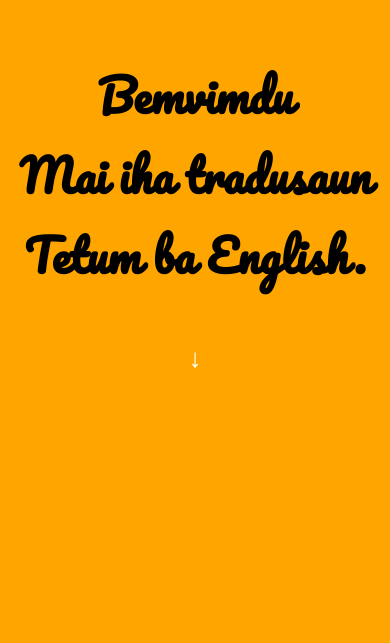
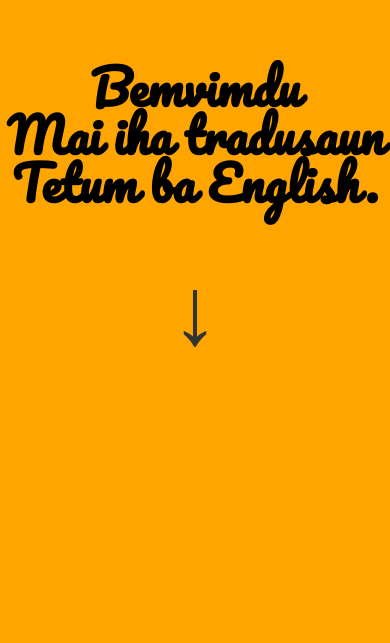
Before and after one commit to Juliao-Martins/Juliao-Martins.github.io, a plain HTML site: page index.html in a window 390 px wide. Shown: the part 201-844 px from the top of the page. Drawn offline with Linux system fonts and the light colour scheme.

Commit message:
repair font size and other.

```diff
--- a/css/mystyle.css
+++ b/css/mystyle.css
@@ -1,4 +1,4 @@
-/* load local font in current location */
+/* load local font! */
 
 /* pacificoregular */
 @font-face {
@@ -23,7 +23,7 @@
   0% {
     transform: translateY(0rem);
   } 100% {
-    transform: translateY(-1rem);
+    transform: translateY(-1.2rem);
   }
 }
 
@@ -68,22 +68,15 @@ header {
 }
 
 header > h1 {
-  line-height: 7rem;
   margin-bottom: 50px;
 }
 
-header > h3 {
+header > a {
+  display: block;
+  text-decoration: none;
+  color: #333;
   cursor: pointer;
-  animation-name: upToDown;
-  animation-duration: 1.4s;
-  animation-iteration-count: infinite;
-  animation-direction: alternate;
-  animation-timing-function: linear;
-}
-
-header > h3 > a {
-  text-decoration: none;
-  color: white;
+  animation: upToDown 1.4s ease-in-out 0s infinite alternate forwards;
 }
 
 /* end of header */
@@ -121,7 +114,7 @@ form > fieldset {
   width: 50%;
   margin: 10px;
   padding: 5px;
-  border: 1px solid black;
+  border: none;
   border-radius: 7px;
 }
 
@@ -166,7 +159,7 @@ footer > img {
 footer a:link,
 footer a:visited {
   text-decoration: none;
-  color: white;
+  color: #333;
 }
 
 footer a:hover,
@@ -180,13 +173,14 @@ footer a:active {
 /* for screen 500px or less set this style */
 @media only screen and (max-width: 500px) {
   /* header */
-  header {
-    font-size: 1.4rem;
+  header > h1 {
+    font-size: 3rem;
   }
 
-  header > h1 {
-    line-height: 5rem;
+  header > a {
+    font-size: 6rem;
   }
+
   /* end of header */
 
   /* section with class="info" */
--- a/index.html
+++ b/index.html
@@ -16,7 +16,7 @@
 
     <h1>Bemvimdu <br> Mai iha tradusaun <br> Tetum ba English.</h1>
 
-    <h3><a href="#info">&DownArrow;</a></h3>
+    <a href="#info">&DownArrow;</a>
 
   </header>
 
```
